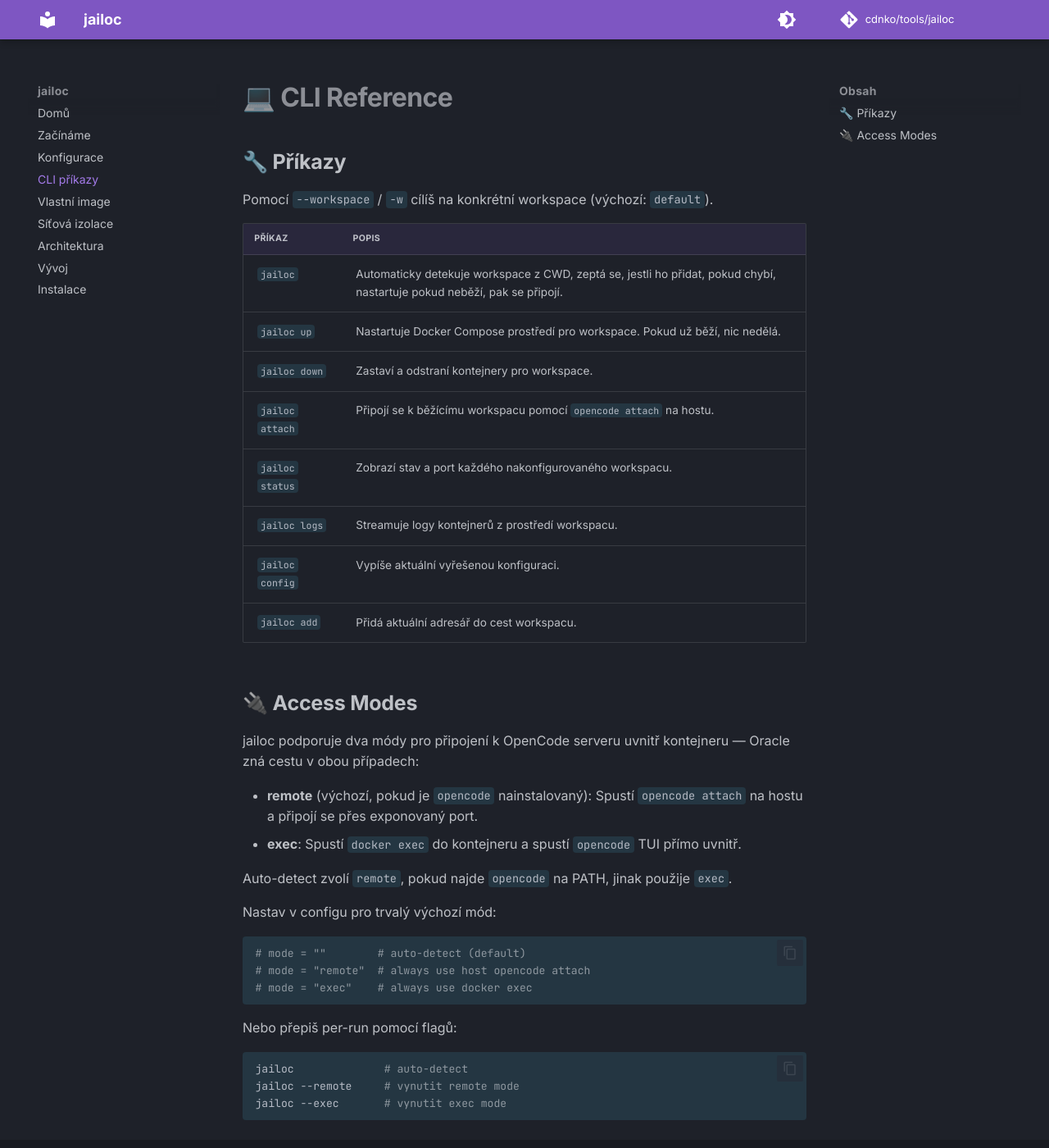
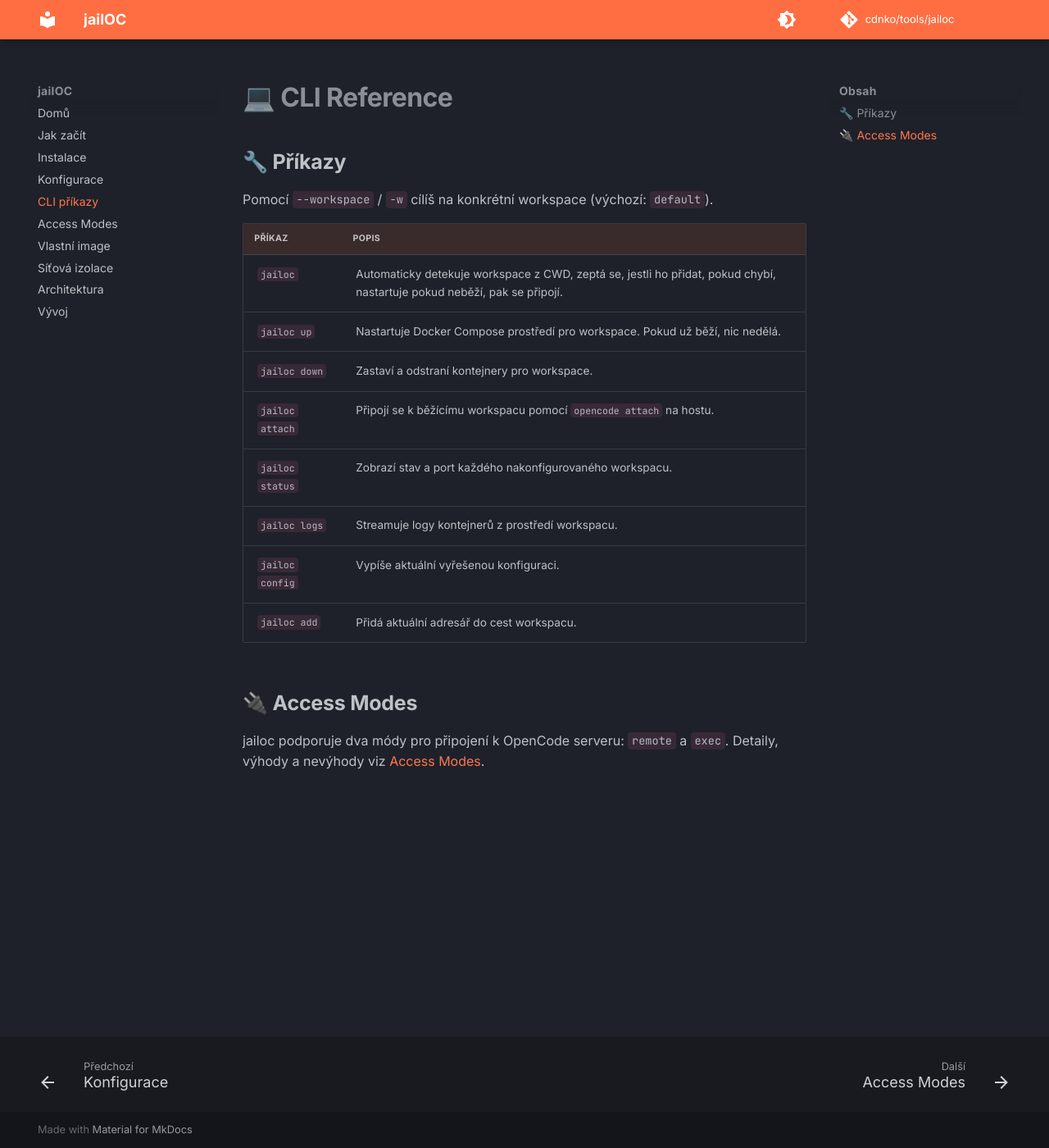
Before and after one commit to seznam/jailoc, an MkDocs documentation site: the page built from docs/cli-reference.md, in a window 1280 px wide and 1400 px high. Shown: the whole window at 82% size. Built offline with MkDocs 1.6.1 and Material for MkDocs 9.7.7, drawn with Linux system fonts in a browser that asks for light colours; comment, search, counter and statistics services are not loaded.

Commit message:
docs: add access modes page, restructure nav, rebrand to jailOC

````diff
--- a/docs/cli-reference.md
+++ b/docs/cli-reference.md
@@ -17,25 +17,4 @@
 
 ## 🔌 Access Modes
 
-jailoc podporuje dva módy pro připojení k OpenCode serveru uvnitř kontejneru — Oracle zná cestu v obou případech:
-
-- **remote** (výchozí, pokud je `opencode` nainstalovaný): Spustí `opencode attach` na hostu a připojí se přes exponovaný port.
-- **exec**: Spustí `docker exec` do kontejneru a spustí `opencode` TUI přímo uvnitř.
-
-Auto-detect zvolí `remote`, pokud najde `opencode` na PATH, jinak použije `exec`.
-
-Nastav v configu pro trvalý výchozí mód:
-
-```toml
-# mode = ""        # auto-detect (default)
-# mode = "remote"  # always use host opencode attach
-# mode = "exec"    # always use docker exec
-```
-
-Nebo přepiš per-run pomocí flagů:
-
-```bash
-jailoc              # auto-detect
-jailoc --remote     # vynutit remote mode
-jailoc --exec       # vynutit exec mode
-```
+jailoc podporuje dva módy pro připojení k OpenCode serveru: `remote` a `exec`. Detaily, výhody a nevýhody viz [Access Modes](access-modes.md).
--- a/docs/stylesheets/extra.css
+++ b/docs/stylesheets/extra.css
@@ -10,7 +10,7 @@
 .md-content img[alt="jailoc"] {
   display: block;
   margin: 2rem auto 2.5rem;
-  max-width: 360px;
+  max-width: 520px;
   width: 100%;
   border-radius: 16px;
   box-shadow: 0 8px 32px rgba(0, 0, 0, 0.35);
--- a/mkdocs.yml
+++ b/mkdocs.yml
@@ -1,4 +1,4 @@
-site_name: jailoc
+site_name: jailOC
 site_url: https://zensical.org/
 site_description: Sandboxed Docker Compose environments for headless OpenCode coding agents
 site_dir: public
@@ -10,14 +10,14 @@
   language: cs
   palette:
     - scheme: slate
-      primary: deep purple
-      accent: cyan
+      primary: deep orange
+      accent: red
       toggle:
         icon: material/brightness-4
         name: Switch to light mode
     - scheme: default
-      primary: deep purple
-      accent: cyan
+      primary: deep orange
+      accent: red
       toggle:
         icon: material/brightness-7
         name: Switch to dark mode
@@ -50,11 +50,12 @@
 
 nav:
   - Domů: index.md
-  - Začínáme: getting-started.md
+  - Jak začít: getting-started.md
+  - Instalace: downloads.md
   - Konfigurace: configuration.md
   - CLI příkazy: cli-reference.md
+  - Access Modes: access-modes.md
   - Vlastní image: custom-images.md
   - Síťová izolace: network-isolation.md
   - Architektura: architecture.md
   - Vývoj: development.md
-  - Instalace: downloads.md
````
Also changed, not shown: README.md (+0 -186 lines), docs/access-modes.md (added, +77 -0 lines), docs/downloads.md (+1 -1 lines), docs/index.md (+1 -1 lines).
